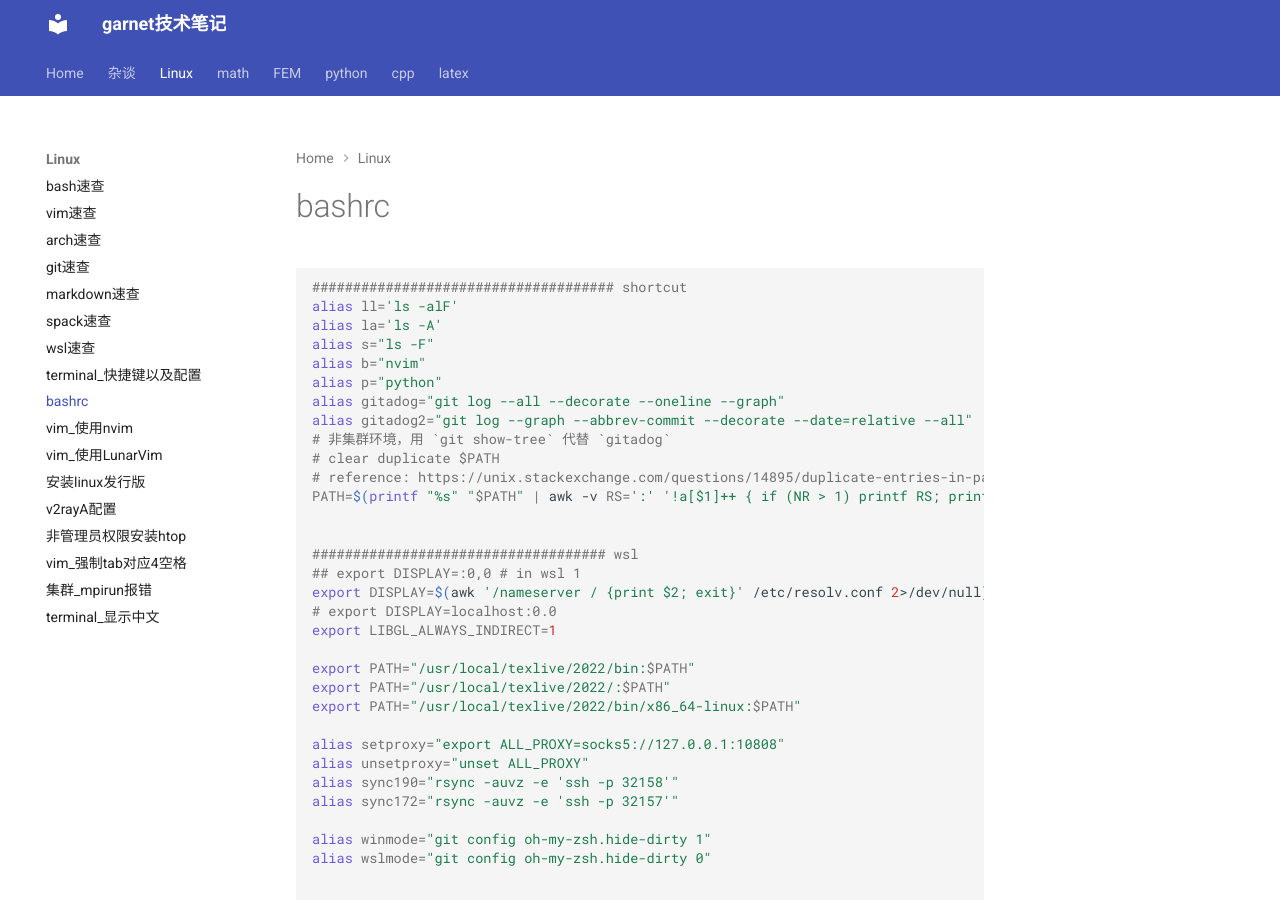
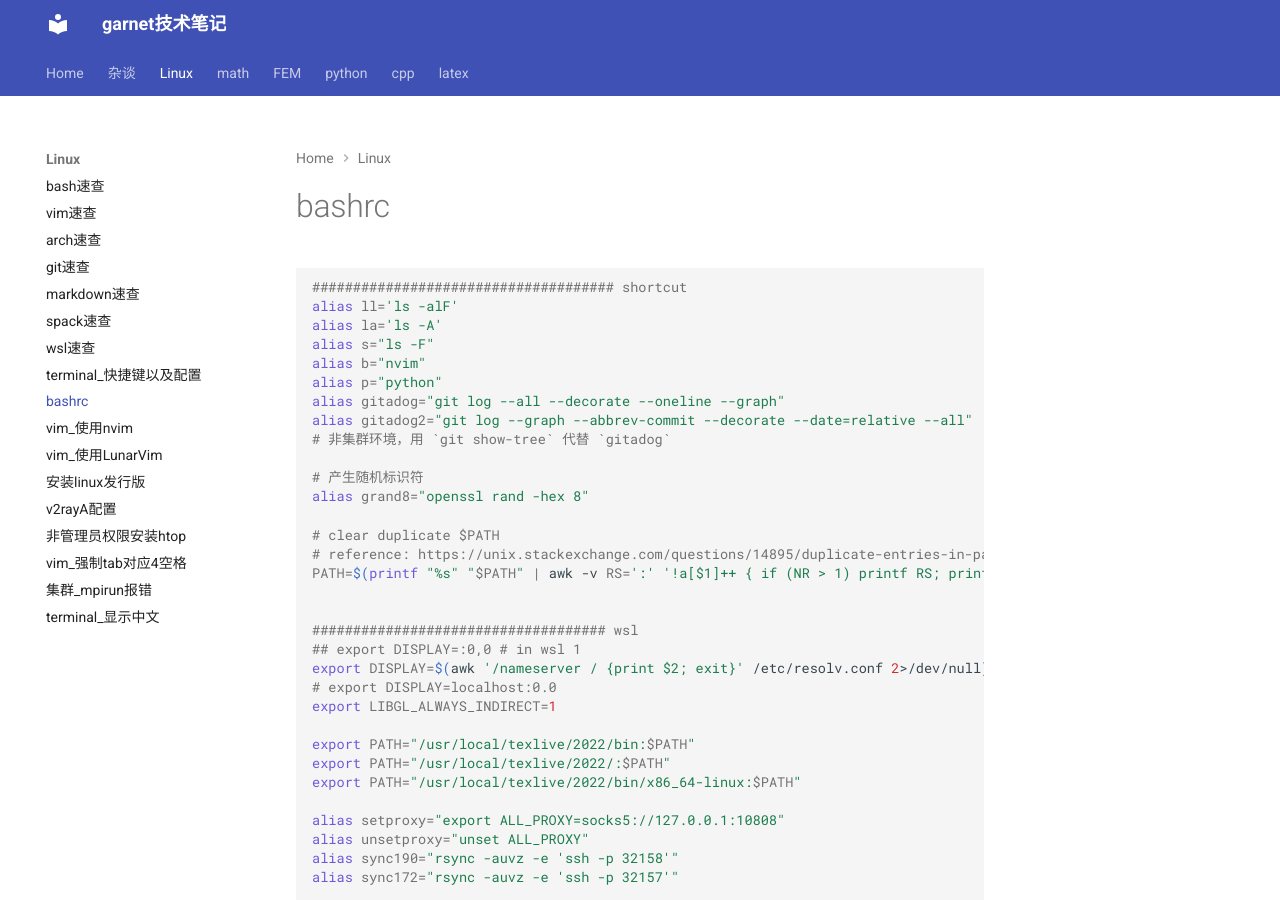
Before and after one commit to ymma98/technotes, an MkDocs documentation site: the page built from docs/Linux/bashrc.md, in a window 1280 px wide and 900 px high. Built offline with MkDocs 1.6.1 and Material for MkDocs 9.7.7, drawn with Linux system fonts in a browser that asks for light colours.

Commit message:
docs/Linux/bashrc.md updated from https://stackedit.cn/

```diff
--- a/docs/Linux/bashrc.md
+++ b/docs/Linux/bashrc.md
@@ -10,6 +10,10 @@ alias p="python"
 alias gitadog="git log --all --decorate --oneline --graph"
 alias gitadog2="git log --graph --abbrev-commit --decorate --date=relative --all"
 # 非集群环境，用 `git show-tree` 代替 `gitadog`
+
+# 产生随机标识符
+alias grand8="openssl rand -hex 8"
+
 # clear duplicate $PATH
 # reference: https://unix.stackexchange.com/questions/14895/duplicate-entries-in-path-a-problem
 PATH=$(printf "%s" "$PATH" | awk -v RS=':' '!a[$1]++ { if (NR > 1) printf RS; printf $1 }')
```
Also changed, not shown: other parts of docs/Linux/bashrc.md (+1 -1 lines).
